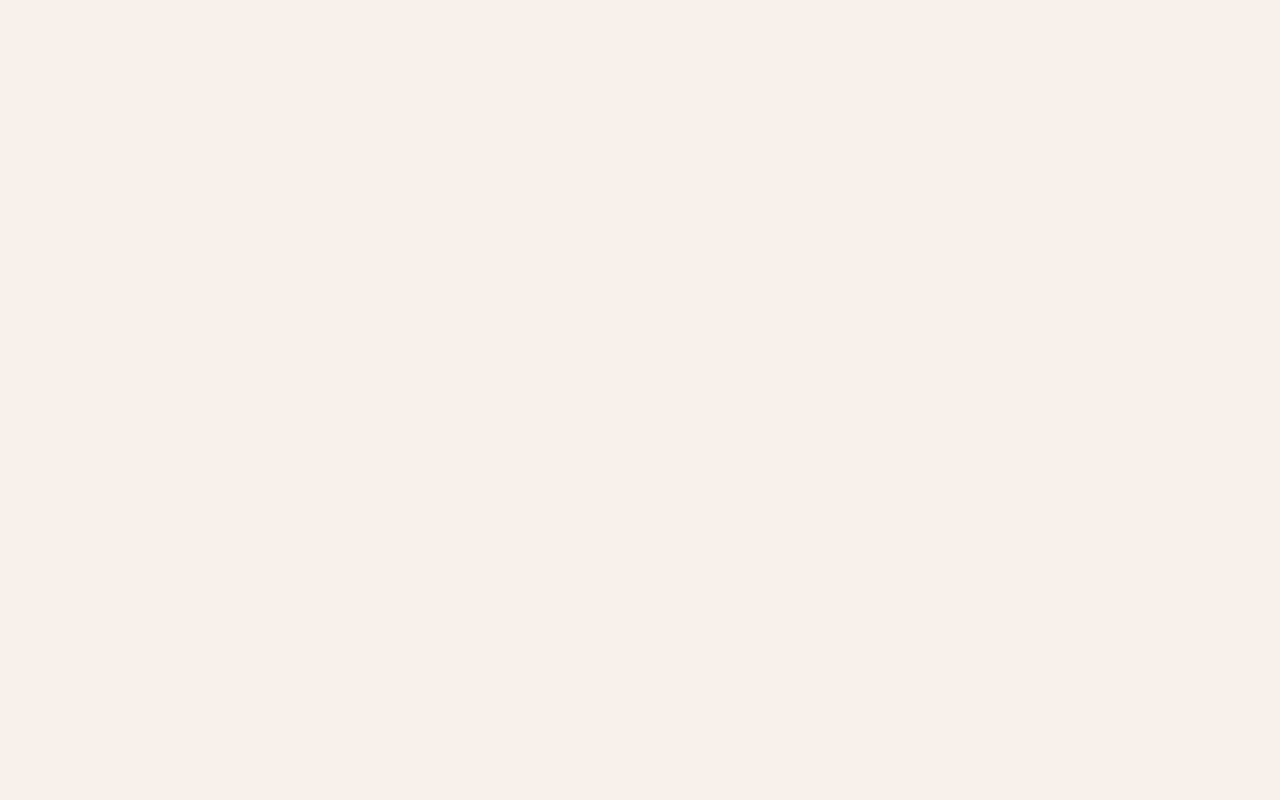
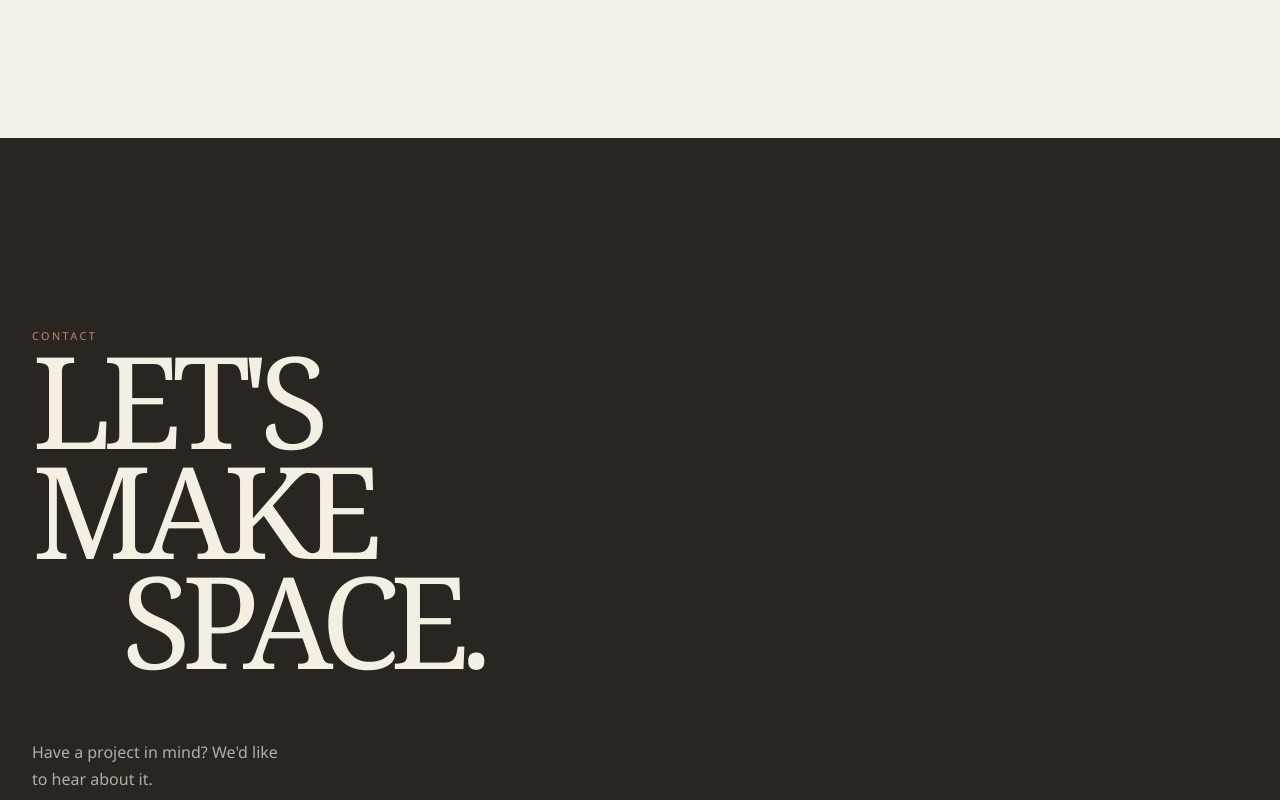
Before and after one commit to dharun-vs/InteriorDesignDemo, a React (Vite) app: page / in a window 1280 px wide. Shown: the part 4380-5180 px from the top of the page. Before the commit the page ends 4518 px from the top, so only its background shows below. Built offline with nearby package versions, Linux system fonts and the light colour scheme.

Commit message:
Add Contact section to page

```diff
--- a/src/App.tsx
+++ b/src/App.tsx
@@ -3,6 +3,7 @@ import { Hero } from './components/Hero'
 import { Projects } from './components/Projects'
 import { Studio } from './components/Studio'
 import { Services } from './components/Services'
+import { Contact } from './components/Contact'
 
 function App() {
   return (
@@ -13,6 +14,7 @@ function App() {
         <Projects />
         <Studio />
         <Services />
+        <Contact />
       </main>
     </div>
   )
```
